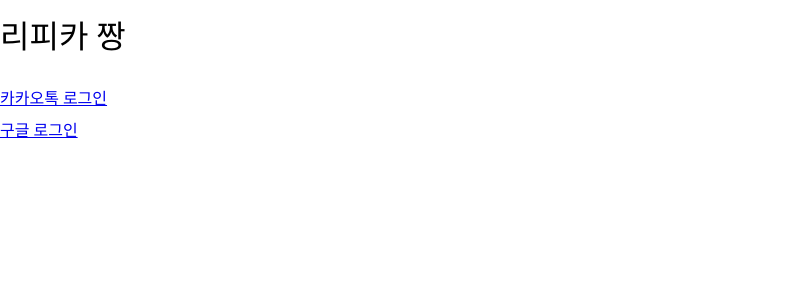
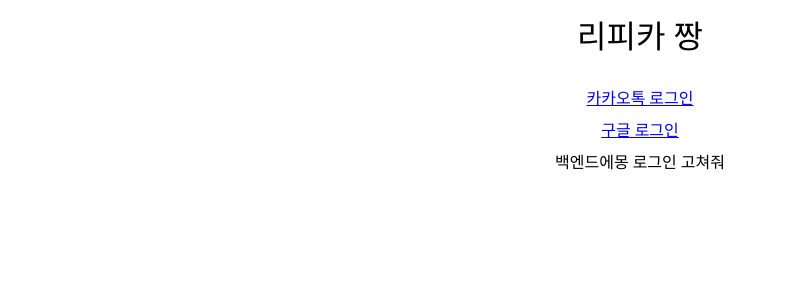
Before and after one commit to DevKor-github/repicka-web, a React (Vite) app: page / in a window 1280 px wide. Shown: the top 300 px of the page, without its empty margins (0-786 px from the left). Built offline with nearby package versions, Linux system fonts and the light colour scheme; no server answers.

Commit message:
test: 배포 잘 되남

```diff
--- a/src/App.tsx
+++ b/src/App.tsx
@@ -1,9 +1,10 @@
 function App() {
   return (
-    <div style={{ display: 'flex', flexDirection: 'column', gap: '1rem' }}>
+    <div style={{ width: '100vw', display: 'flex', flexDirection: 'column', alignItems: 'center', gap: '1rem' }}>
       <h1>리피카 짱</h1>
       <a href={`${import.meta.env.VITE_API_URL}/oauth2/authorization/kakao`}>카카오톡 로그인</a>
       <a href={`${import.meta.env.VITE_API_URL}/oauth2/authorization/google`}>구글 로그인</a>
+      <i>백엔드에몽 로그인 고쳐줘</i>
     </div>
   );
 }
```
